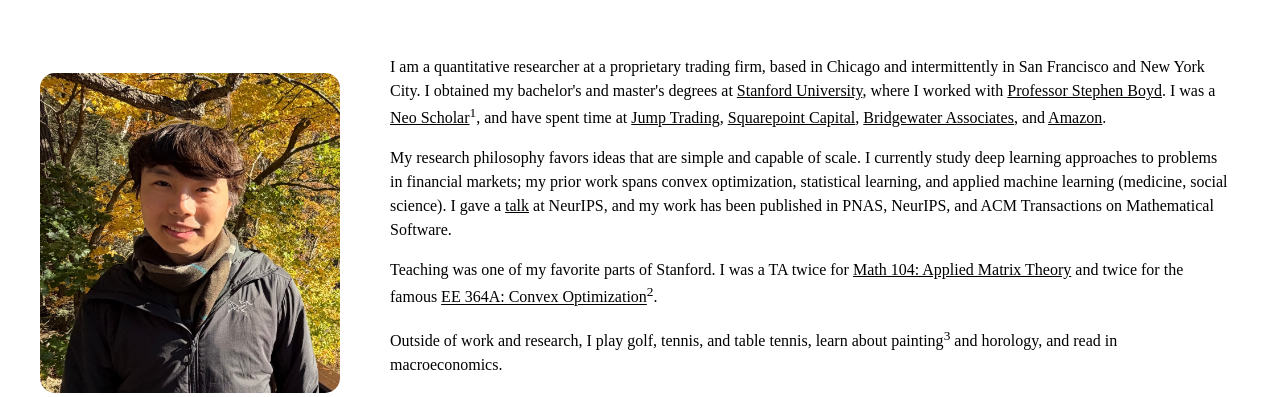
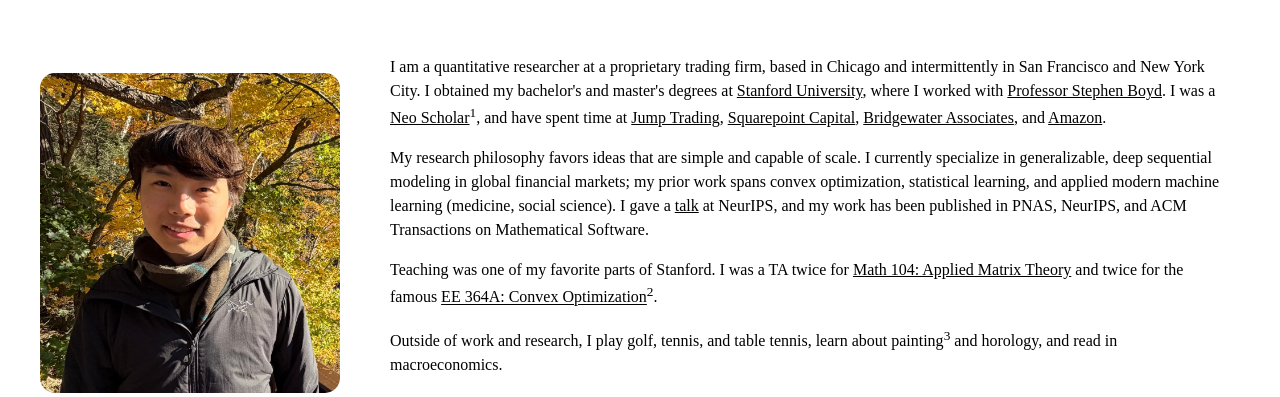
Before and after one commit to dannytse/dannytse.github.io, a plain HTML site: page index.html in a window 1280 px wide. Shown: the part 124-521 px from the top of the page. Drawn offline with Linux system fonts and the light colour scheme; a web font is replaced by a local one.

```diff
--- a/index.html
+++ b/index.html
@@ -44,9 +44,9 @@
                     </p>
                     <p>
                         My research philosophy favors ideas that are simple and capable of
-                        scale. I currently study deep learning approaches to problems in
+                        scale. I currently specialize in generalizable, deep sequential modeling in global
                         financial markets; my prior work spans convex optimization,
-                        statistical learning, and applied machine learning (medicine,
+                        statistical learning, and applied modern machine learning (medicine,
                         social science). I gave a <a href="https://www.cvxgrp.org/scaleopt/" target="_blank" rel="noopener noreferrer">talk</a> at NeurIPS,
                         and my work has been published in PNAS, NeurIPS, and ACM Transactions on Mathematical Software.
                     </p>
@@ -66,7 +66,7 @@
                 <p class="footnotes" style="font-size: 14px; color: #666; margin-top: 20px;">
                     <sup>1</sup> I am deeply interested in the startup ecosystem. I actively angel invest and enjoy connecting with and supporting founders.<br>
                     <sup>2</sup> During which, I wrote some cool statistics and control <a href="https://github.com/cvxgrp/cvxbook_additional_exercises/blob/main/additional_exercises.pdf" target="_blank" rel="noopener noreferrer">problems</a>. I was also the sole TA for the course for a quarter.<br>
-                    <sup>3</sup> Early Renaissance, Impressionist.<br>
+                    <sup>3</sup> Early Renaissance, Impressionist<br>
                 </p>
             </div>
         </div>
```
